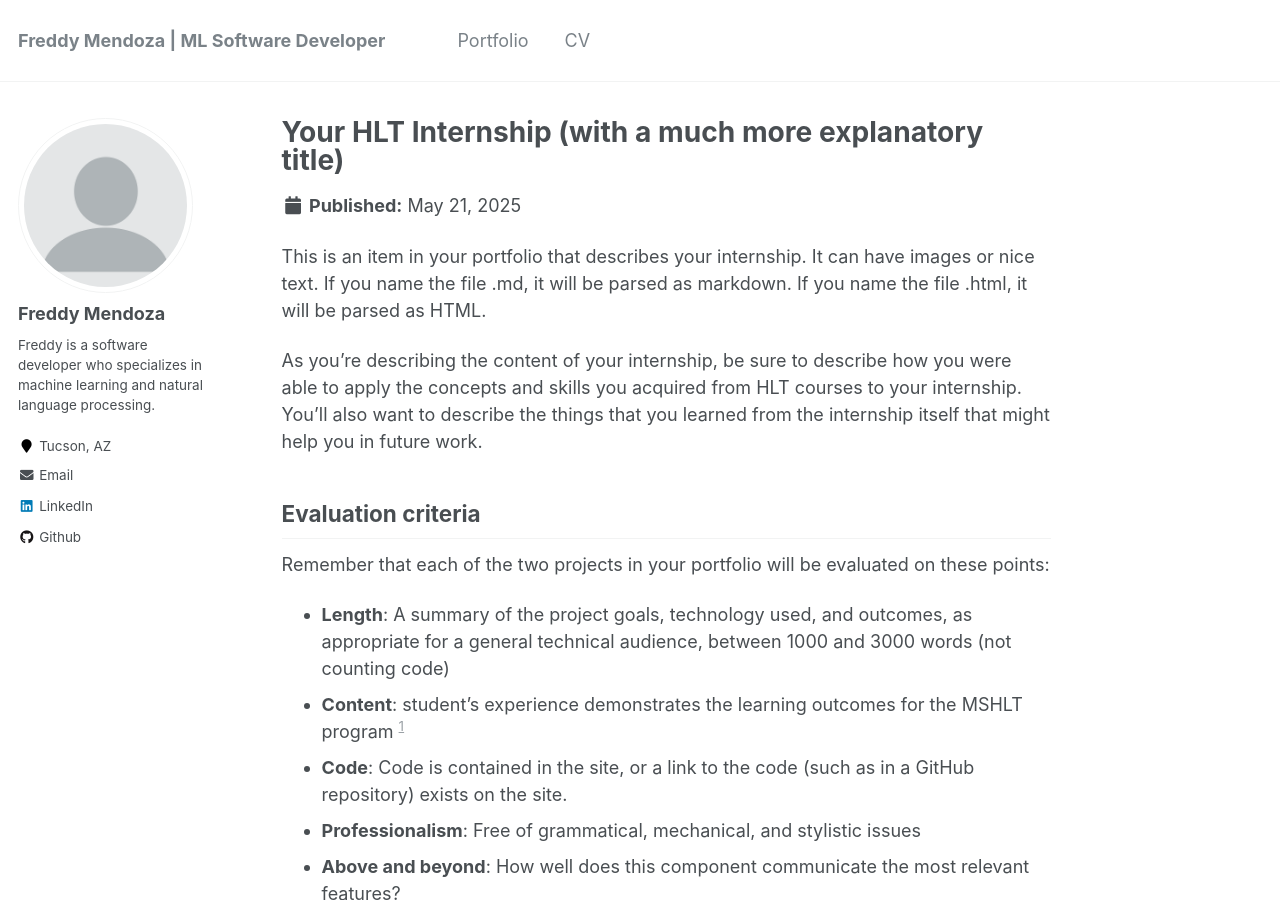
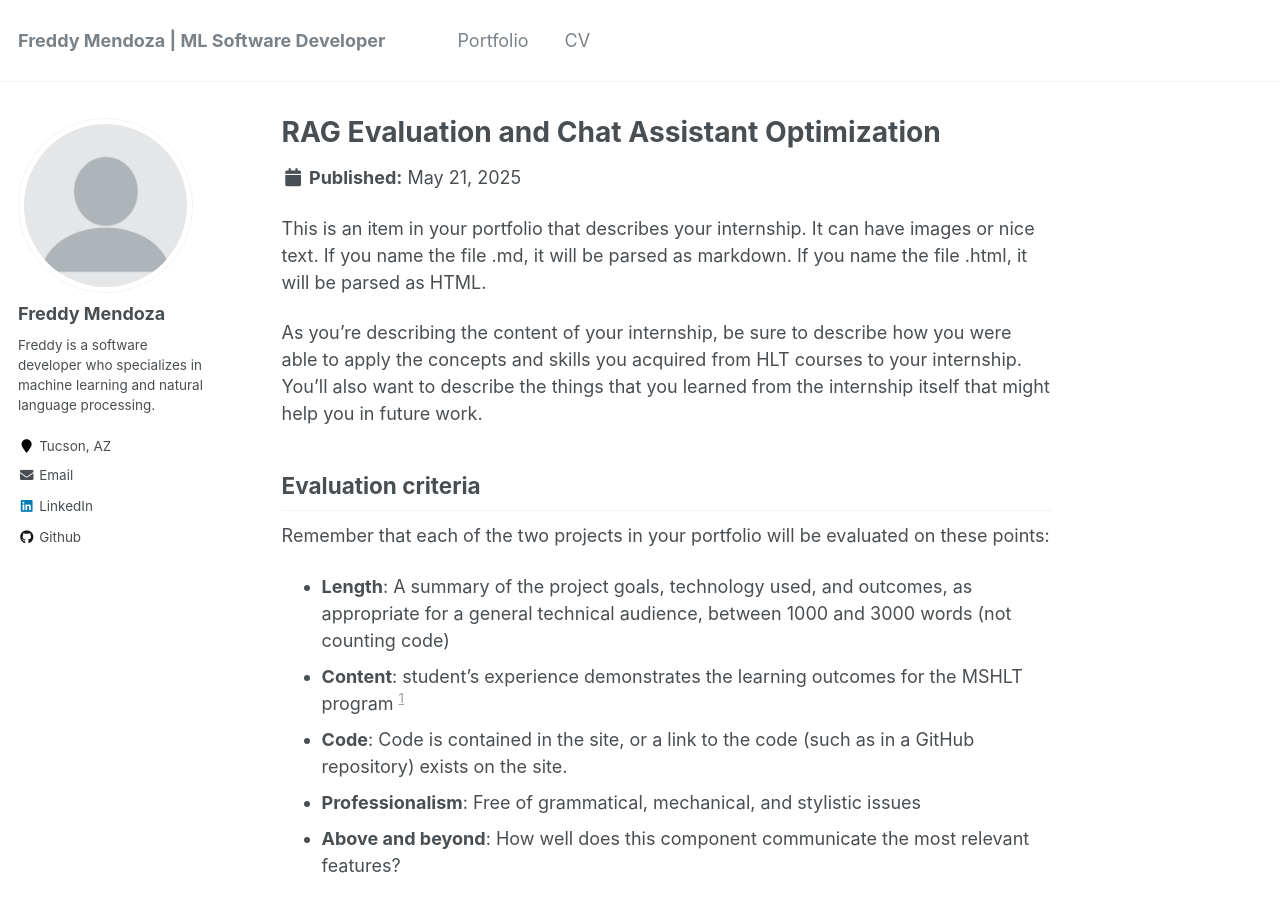
Before and after one commit to fmend/fmend.github.io, a Jekyll site: the page built from _portfolio/portfolio-1.md, in a window 1280 px wide and 900 px high. Built offline with Jekyll 4.4.1, drawn with Linux system fonts in a browser that asks for light colours.

Commit message:
Update portfolio-1.md

```diff
--- a/_portfolio/portfolio-1.md
+++ b/_portfolio/portfolio-1.md
@@ -1,6 +1,6 @@
 ---
-title: "Your HLT Internship (with a much more explanatory title)"
-excerpt: "Short description of the goals and content of your internship<br/><img src='/images/500x300.png'>"
+title: "RAG Evaluation and Chat Assistant Optimization"
+excerpt: "Working with the startup's development team to improve their retrieval pipeline and optimize thier chat assistant.<br/><img src='/images/500x300.png'>"
 collection: portfolio
 ---
 
```
